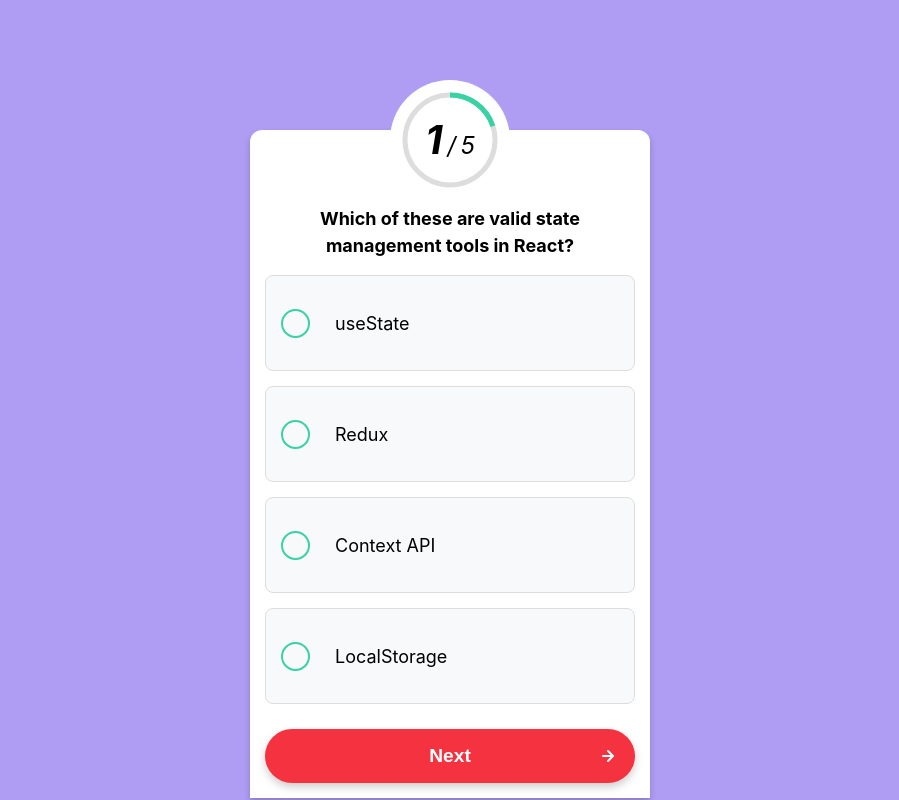
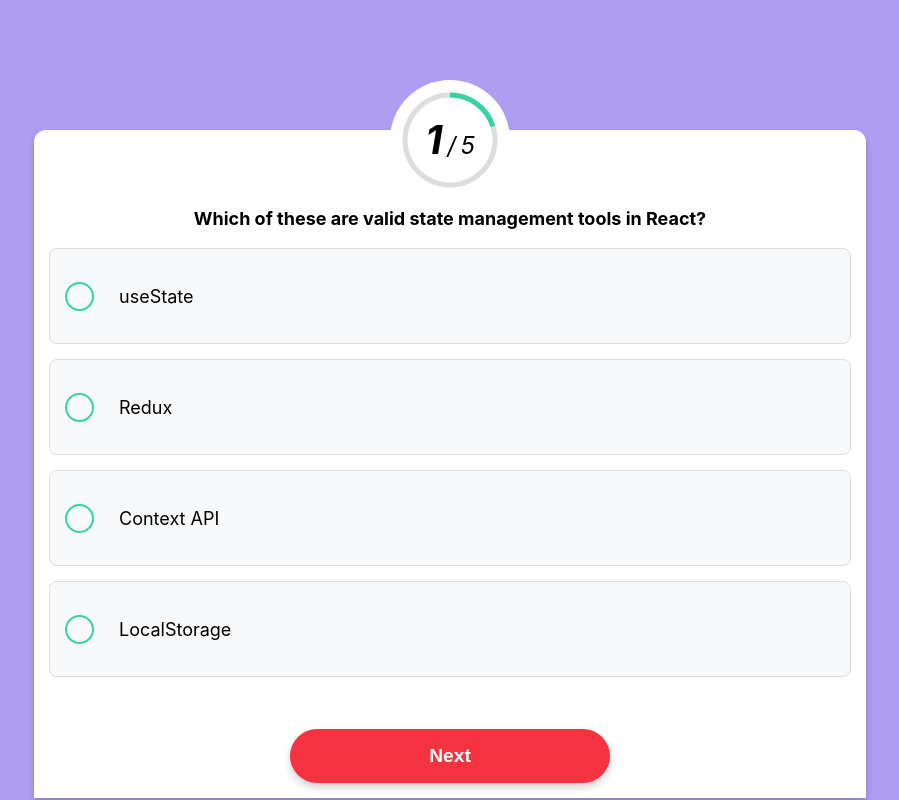
Before and after one commit to S-Sajith/quiz-app, a React (Vite) app: page /questions in a window 1280 px wide. Shown: the whole page, without its empty margins (190-1089 px from the left). Built offline with nearby package versions, Linux system fonts and the light colour scheme.

Commit message:
- Implemented score calculation logic - Added functionality to select multiple or single options based on the number of correct answers - Created basic structure for results page and passed score data to ResultsPage

```diff
--- a/src/App.jsx
+++ b/src/App.jsx
@@ -2,6 +2,7 @@ import React from "react";
 import { BrowserRouter, Route, Routes } from "react-router-dom";
 import HomePage from "./components/HomePage";
 import QuestionPage from "./components/QuestionPage";
+import ResultPage from "./components/ResultPage";
 
 function App() {
   return (
@@ -10,6 +11,7 @@ function App() {
         <Routes>
           <Route path="/" element={<HomePage />} />
           <Route path="/questions" element={<QuestionPage />} />
+          <Route path="/result" element={<ResultPage />} />
         </Routes>
       </>
     </BrowserRouter>
--- a/src/components/QuestionPage.jsx
+++ b/src/components/QuestionPage.jsx
@@ -1,9 +1,12 @@
 import React, { useState } from "react";
+import { useNavigate } from "react-router-dom";
 import styles from "./QuestionPage.module.css";
 
 function QuestionPage() {
   const [selectedOptions, setSelectedOptions] = useState({});
   const [currentQuestion, setCurrentQuestion] = useState(0);
+
+  const navigate = useNavigate();
 
   const questions = [
     {
@@ -56,19 +59,59 @@ function QuestionPage() {
   ];
 
   const handleOptionClick = (questionId, option) => {
-    setSelectedOptions({ ...selectedOptions, [questionId]: option });
+    const question = questions.find((q) => q.id === questionId);
+
+    if (Array.isArray(question.correctAnswers)) {
+      // Multiple correct answers - allow multiple selections
+      const currentSelections = selectedOptions[questionId] || [];
+      if (currentSelections.includes(option)) {
+        // If already selected, deselect it
+        setSelectedOptions({
+          ...selectedOptions,
+          [questionId]: currentSelections.filter((opt) => opt !== option),
+        });
+      } else {
+        // Add the new selection
+        setSelectedOptions({
+          ...selectedOptions,
+          [questionId]: [...currentSelections, option],
+        });
+      }
+    } else {
+      // Single correct answer - only allow one selection
+      setSelectedOptions({ ...selectedOptions, [questionId]: option });
+    }
   };
 
   const handleNext = () => {
     if (currentQuestion < questions.length - 1) {
       setCurrentQuestion(currentQuestion + 1);
-    } else {
-      alert("All questions answered!");
     }
   };
 
+  const handleSubmit = () => {
+    let score = 0;
+
+    questions.forEach((question) => {
+      const selected = selectedOptions[question.id];
+      if (Array.isArray(question.correctAnswers)) {
+        if (
+          selected &&
+          question.correctAnswers.every((ans) => selected.includes(ans)) &&
+          selected.length === question.correctAnswers.length
+        ) {
+          score++;
+        }
+      } else if (selected === question.correctAnswer) {
+        score++;
+      }
+    });
+
+    const percentage = (score / questions.length) * 100;
+    navigate("/result", { state: { percentage } });
+  };
+
   const { text, options, image } = questions[currentQuestion];
-
   const progressPercent = ((currentQuestion + 1) / questions.length) * 100;
 
   return (
@@ -126,7 +169,13 @@ function QuestionPage() {
             <div
               key={index}
               className={`${styles.option} ${
-                selectedOptions[questions[currentQuestion].id] === option
+                Array.isArray(selectedOptions[questions[currentQuestion].id])
+                  ? selectedOptions[questions[currentQuestion].id].includes(
+                      option
+                    )
+                    ? styles.selected
+                    : ""
+                  : selectedOptions[questions[currentQuestion].id] === option
                   ? styles.selected
                   : ""
               }`}
@@ -136,7 +185,13 @@ function QuestionPage() {
             >
               <div
                 className={`${styles.circle} ${
-                  selectedOptions[questions[currentQuestion].id] === option
+                  Array.isArray(selectedOptions[questions[currentQuestion].id])
+                    ? selectedOptions[questions[currentQuestion].id].includes(
+                        option
+                      )
+                      ? styles.selectedCircle
+                      : ""
+                    : selectedOptions[questions[currentQuestion].id] === option
                     ? styles.selectedCircle
                     : ""
                 }`}
@@ -145,24 +200,15 @@ function QuestionPage() {
             </div>
           ))}
         </div>
-        <button className={styles.button} onClick={handleNext}>
-          <span className={styles.buttonText}>Next</span>
-          <svg
-            width="16"
-            height="16"
-            fill="none"
-            xmlns="http://www.w3.org/2000/svg"
-            className={styles.arrowIcon}
-          >
-            <path
-              d="M3 8h10M8 3l5 5-5 5"
-              stroke="#fff"
-              strokeWidth="2"
-              strokeLinecap="round"
-              strokeLinejoin="round"
-            />
-          </svg>
-        </button>
+        {currentQuestion < questions.length - 1 ? (
+          <button className={styles.button} onClick={handleNext}>
+            <span className={styles.buttonText}>Next</span>
+          </button>
+        ) : (
+          <button className={styles.button} onClick={handleSubmit}>
+            <span className={styles.buttonText}>Submit</span>
+          </button>
+        )}
       </div>
     </div>
   );
--- a/src/components/QuestionPage.module.css
+++ b/src/components/QuestionPage.module.css
@@ -79,7 +79,7 @@
   box-shadow: 0px 4px 6px rgba(0, 0, 0, 0.2);
   padding: 15px;
   width: 90%;
-  max-width: 400px;
+  max-width: 65vw;
   text-align: center;
   flex-grow: 1;
   display: flex;
@@ -93,8 +93,8 @@
 }
 
 .questionImage {
-  margin: 10px 0;
-  max-width: 100%;
+  margin: 10px auto;
+  max-width: 25vw;
   border-radius: 8px;
   object-fit: cover;
 }
@@ -188,12 +188,13 @@
   box-shadow: 0px 4px 8px rgba(0, 0, 0, 0.2);
   cursor: pointer;
   transition: background 0.3s;
-  width: 100%;
+  width: 40%;
+
   display: flex;
   justify-content: center;
   align-items: center;
   z-index: 2;
-  margin-top: auto;
+  margin: auto;
 }
 
 .buttonText {
@@ -231,7 +232,7 @@
   .button {
     font-size: 1rem;
     padding: 2vh 1vh;
-    max-width: 100%;
+    width: 100%;
   }
 
   .questionCard {
@@ -239,6 +240,13 @@
     width: 100vw;
     max-width: 100vw;
     margin-bottom: -1vh;
+  }
+
+  .questionImage {
+    margin: 10px 0;
+    max-width: 100%;
+    border-radius: 8px;
+    object-fit: cover;
   }
 
   .progressHeader {
--- /dev/null
+++ b/src/components/ResultPage.jsx
@@ -0,0 +1,22 @@
+import React from "react";
+import { useLocation, useNavigate } from "react-router-dom";
+
+function ResultPage() {
+  const location = useLocation();
+  const navigate = useNavigate();
+  const { percentage } = location.state || { percentage: 0 };
+
+  const handleRestart = () => {
+    navigate("/");
+  };
+
+  return (
+    <div>
+      <h1>Result</h1>
+      <p>{percentage.toFixed(2)}%</p>
+      <button onClick={handleRestart}>Restart Quiz</button>
+    </div>
+  );
+}
+
+export default ResultPage;
```
